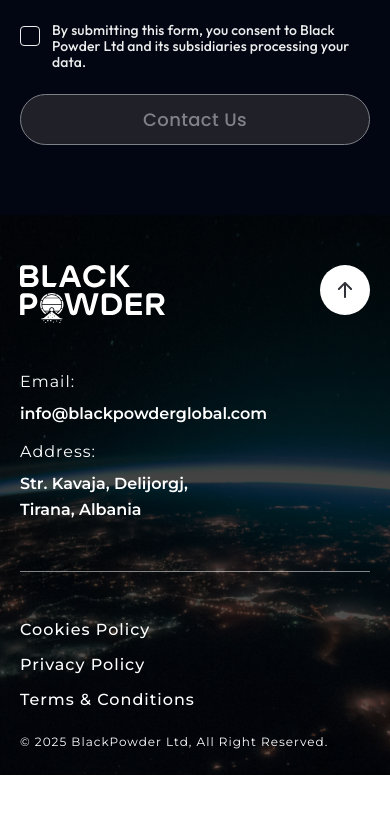
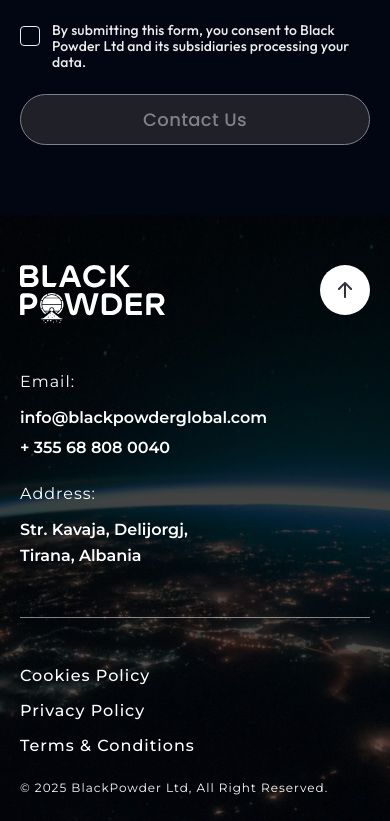
Before and after one commit to khalek98/blackpowder, a Next.js app: page / in a window 390 px wide. Shown: the part 7717-8538 px from the top of the page. Before the commit the page ends 8492 px from the top, so only its background shows below. Built offline with nearby package versions, Linux system fonts and the light colour scheme.

Commit message:
add phone contact number

```diff
--- a/src/components/Footer/footer.module.scss
+++ b/src/components/Footer/footer.module.scss
@@ -56,7 +56,7 @@
   order: 3;
   display: flex;
   flex-direction: column;
-  gap: 12px;
+  gap: 20px;
 
   width: 100%;
 
@@ -80,10 +80,11 @@
 .InfoItem {
   display: flex;
   flex-direction: column;
-  gap: 6px;
+  gap: 4px;
 }
 
 .InfoTitle {
+  margin-bottom: 6px;
   color: #fff;
 
   font-family: Montserrat;
--- a/src/components/Footer/index.tsx
+++ b/src/components/Footer/index.tsx
@@ -29,6 +29,9 @@ const Footer = () => {
                 href="mailto:info@blackpowderglobal.com"
               >
                 info@blackpowderglobal.com
+              </a>
+              <a className={styles.InfoValue} href="tel:+355688080040">
+                + 355 68 808 0040
               </a>
             </div>
             <div className={styles.InfoItem}>
```
